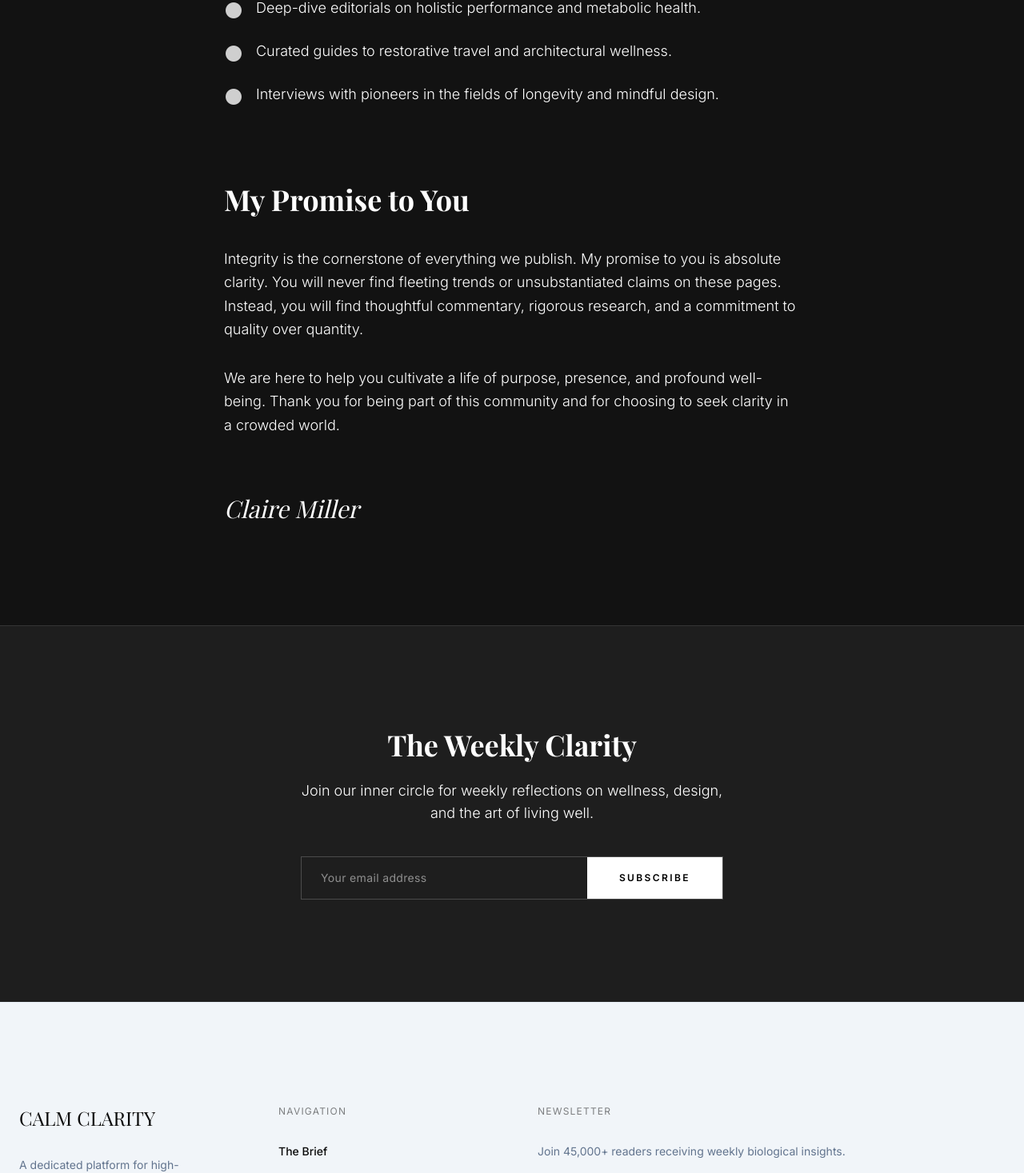
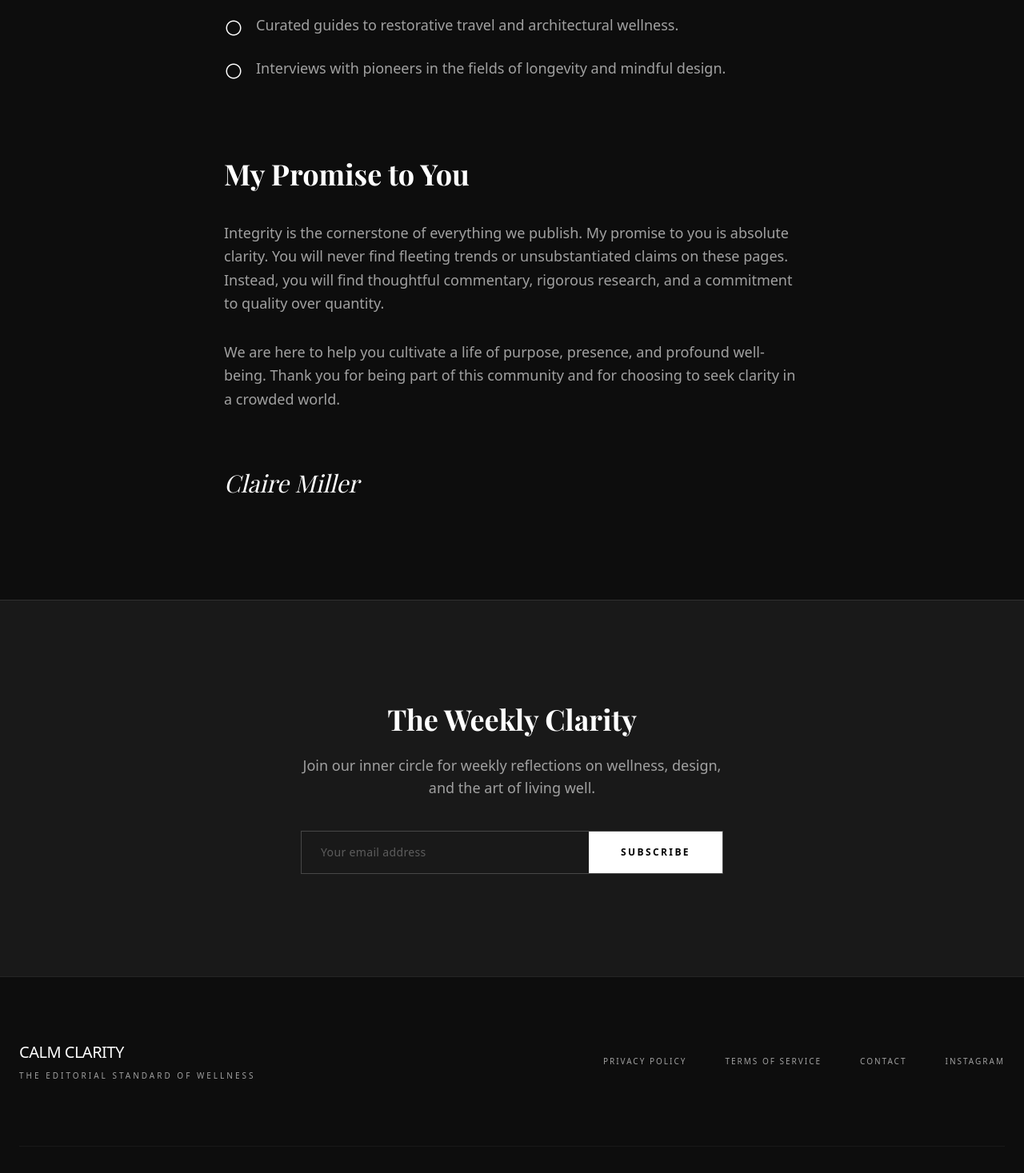
Before and after one commit to FormiloStudios/calmclarity_stitch, a Next.js app: page /story in a window 1280 px wide. Shown: the part 1317-2784 px from the top of the page at 80% size. Built offline with nearby package versions, Linux system fonts and the light colour scheme; a web font is replaced by a local one.

Commit message:
Update Story page design with Geist font and refined components

```diff
--- a/src/app/globals.css
+++ b/src/app/globals.css
@@ -3,11 +3,13 @@
 @theme {
   --color-primary: #FFFFFF;
   --color-background-light: #F9FAFB;
-  --color-background-dark: #121212;
+  --color-background-dark: #0D0D0D;
+  --color-muted: #A1A1A1;
   --color-slate-950: #0a0a0a;
 
   --font-display: 'Playfair Display', serif;
-  --font-sans: 'Inter', sans-serif;
+  --font-sans: var(--font-geist), 'Inter', sans-serif;
+  --font-inter: var(--font-inter), sans-serif;
 }
 
 :root {
@@ -26,10 +28,19 @@ body {
   background: var(--background);
   color: var(--foreground);
   font-family: var(--font-sans);
+  -webkit-font-smoothing: antialiased;
 }
 
-/* Custom Utilities */
-
+/* Material Symbols configuration matching the design */
+.material-symbols-outlined {
+  font-variation-settings:
+    'FILL' 0,
+    'wght' 300,
+    'GRAD' 0,
+    'opsz' 24;
+  display: inline-block;
+  vertical-align: middle;
+}
 
 .fade-in-section {
   opacity: 0;
--- a/src/app/layout.tsx
+++ b/src/app/layout.tsx
@@ -1,14 +1,19 @@
 import type { Metadata } from "next";
-import { Inter, Playfair_Display } from "next/font/google";
+import { Inter, Playfair_Display, Geist } from "next/font/google";
 import "./globals.css";
 
 const inter = Inter({
-  variable: "--font-sans",
+  variable: "--font-inter",
   subsets: ["latin"],
 });
 
 const playfair = Playfair_Display({
   variable: "--font-display",
+  subsets: ["latin"],
+});
+
+const geist = Geist({
+  variable: "--font-geist",
   subsets: ["latin"],
 });
 
@@ -25,10 +30,10 @@ export default function RootLayout({
   return (
     <html lang="en" className="dark">
       <head>
-        <link href="https://fonts.googleapis.com/icon?family=Material+Icons" rel="stylesheet" />
+        <link href="https://fonts.googleapis.com/css2?family=Material+Symbols+Outlined:opsz,wght,FILL,GRAD@24,300,0,0" rel="stylesheet" />
       </head>
       <body
-        className={`${inter.variable} ${playfair.variable} antialiased bg-background-light dark:bg-background-dark text-slate-900 dark:text-slate-100 font-sans transition-colors duration-300`}
+        className={`${geist.variable} ${inter.variable} ${playfair.variable} antialiased bg-background-light dark:bg-background-dark text-slate-900 dark:text-slate-100 font-sans transition-colors duration-300`}
       >
         {children}
       </body>
--- a/src/components/Footer.tsx
+++ b/src/components/Footer.tsx
@@ -2,87 +2,46 @@ import Link from "next/link";
 
 export function Footer() {
     return (
-        <footer className="bg-slate-100 dark:bg-slate-950 py-32 border-t border-slate-200 dark:border-white/5">
-            <div className="max-w-7xl mx-auto px-6">
-                <div className="grid grid-cols-1 md:grid-cols-4 gap-16 mb-24">
-                    <div className="md:col-span-1">
-                        <h4 className="font-display text-2xl mb-8">CALM CLARITY</h4>
-                        <p className="text-sm text-slate-500 dark:text-slate-400 leading-relaxed">
-                            A dedicated platform for high-performance health editorial, exploring
-                            the intersection of biology, technology, and intentionality.
+        <footer className="bg-background-dark border-t border-white/10 py-20 px-6">
+            <div className="max-w-7xl mx-auto flex flex-col md:flex-row justify-between items-start md:items-center gap-12">
+                <div>
+                    <p className="text-xl font-medium tracking-tight mb-2 text-white">
+                        CALM CLARITY
+                    </p>
+                    <p className="text-[10px] text-muted tracking-[0.3em] uppercase">
+                        The Editorial Standard of Wellness
                     </p>
                 </div>
-                    <div className="md:col-span-1">
-                        <h5 className="text-xs uppercase tracking-widest mb-8 opacity-50">
-                            Navigation
-                        </h5>
-                        <ul className="space-y-4 text-sm font-medium">
-                            <li>
-                                <Link href="#" className="hover:text-primary transition-colors">
-                                    The Brief
-                                </Link>
-                            </li>
-                            <li>
-                                <Link href="#" className="hover:text-primary transition-colors">
-                                    The Toolkit
-                                </Link>
-                            </li>
-                            <li>
-                                <Link href="#" className="hover:text-primary transition-colors">
-                                    The Story
-                                </Link>
-                            </li>
-                            <li>
-                                <Link href="#" className="hover:text-primary transition-colors">
+                <div className="flex flex-wrap gap-x-12 gap-y-6 text-[10px] tracking-[0.2em] uppercase font-light">
+                    <Link
+                        href="#"
+                        className="hover:text-white transition-colors text-muted"
+                    >
                         Privacy Policy
                     </Link>
-                            </li>
-                        </ul>
-                    </div>
-                    <div className="md:col-span-2">
-                        <h5 className="text-xs uppercase tracking-widest mb-8 opacity-50">
-                            Newsletter
-                        </h5>
-                        <p className="text-sm mb-8 text-slate-500">
-                            Join 45,000+ readers receiving weekly biological insights.
-                        </p>
-                        <form className="flex border-b border-slate-400 dark:border-white/20 pb-2 max-w-md group focus-within:border-primary transition-colors">
-                            <input
-                                className="bg-transparent border-none focus:ring-0 text-sm w-full placeholder:text-slate-500"
-                                placeholder="Email address"
-                                type="email"
-                            />
-                            <button className="material-icons text-sm" type="submit">
-                                arrow_forward
-                            </button>
-                        </form>
-                    </div>
-                </div>
-                <div className="flex flex-col md:flex-row justify-between items-center pt-8 border-t border-slate-200 dark:border-white/5">
-                    <p className="text-[10px] uppercase tracking-widest opacity-40 mb-4 md:mb-0">
-                        © 2024 Calm Clarity. All rights reserved.
-                    </p>
-                    <div className="flex space-x-8 opacity-60">
                     <Link
                         href="#"
-                            className="text-[10px] uppercase tracking-widest hover:opacity-100 transition-opacity"
+                        className="hover:text-white transition-colors text-muted"
+                    >
+                        Terms of Service
+                    </Link>
+                    <Link
+                        href="#"
+                        className="hover:text-white transition-colors text-muted"
+                    >
+                        Contact
+                    </Link>
+                    <Link
+                        href="#"
+                        className="hover:text-white transition-colors text-muted"
                     >
                         Instagram
                     </Link>
-                        <Link
-                            href="#"
-                            className="text-[10px] uppercase tracking-widest hover:opacity-100 transition-opacity"
-                        >
-                            Twitter
-                        </Link>
-                        <Link
-                            href="#"
-                            className="text-[10px] uppercase tracking-widest hover:opacity-100 transition-opacity"
-                        >
-                            LinkedIn
-                        </Link>
                 </div>
             </div>
+            <div className="max-w-7xl mx-auto mt-20 pt-8 border-t border-white/5 text-[9px] text-muted/50 tracking-[0.3em] uppercase flex justify-between">
+                <p>© 2024 CALM CLARITY. ALL RIGHTS RESERVED.</p>
+                <p>DESIGNED FOR INTENTION</p>
             </div>
         </footer>
     );
--- a/src/components/NewsletterSection.tsx
+++ b/src/components/NewsletterSection.tsx
@@ -11,7 +11,7 @@ export function NewsletterSection() {
                 </p>
                 <form className="flex flex-col sm:flex-row gap-0 border border-white/20 focus-within:border-white transition-colors">
                     <input
-                        className="flex-grow bg-transparent border-none focus:ring-0 px-6 py-4 text-sm tracking-wide text-white placeholder:text-muted/50"
+                        className="flex-grow bg-transparent border-none focus:ring-0 px-6 py-4 text-sm tracking-wide text-white placeholder:text-muted/50 font-light"
                         placeholder="Your email address"
                         type="email"
                     />
--- a/src/components/StoryContent.tsx
+++ b/src/components/StoryContent.tsx
@@ -36,27 +36,27 @@ export function StoryContent() {
                     </p>
                     <ul className="space-y-6 pt-4">
                         <li className="flex items-start">
-                            <span className="material-icons text-white mr-4 text-[10px] mt-1.5 opacity-80">
+                            <span className="material-symbols-outlined text-white mr-4 text-xs mt-1.5">
                                 circle
                             </span>
-                            <span>
+                            <span className="text-muted font-light">
                                 Deep-dive editorials on holistic performance and metabolic
                                 health.
                             </span>
                         </li>
                         <li className="flex items-start">
-                            <span className="material-icons text-white mr-4 text-[10px] mt-1.5 opacity-80">
+                            <span className="material-symbols-outlined text-white mr-4 text-xs mt-1.5">
                                 circle
                             </span>
-                            <span>
+                            <span className="text-muted font-light">
                                 Curated guides to restorative travel and architectural wellness.
                             </span>
                         </li>
                         <li className="flex items-start">
-                            <span className="material-icons text-white mr-4 text-[10px] mt-1.5 opacity-80">
+                            <span className="material-symbols-outlined text-white mr-4 text-xs mt-1.5">
                                 circle
                             </span>
-                            <span>
+                            <span className="text-muted font-light">
                                 Interviews with pioneers in the fields of longevity and mindful
                                 design.
                             </span>
--- a/src/components/StoryHeader.tsx
+++ b/src/components/StoryHeader.tsx
@@ -2,7 +2,7 @@ import Image from "next/image";
 
 export function StoryHeader() {
     return (
-        <section className="max-w-5xl mx-auto px-6 pt-32 pb-20">
+        <section className="max-w-5xl mx-auto px-6 pt-24 pb-20">
             <div className="flex flex-col md:flex-row items-center justify-between gap-16">
                 <div className="flex-1 text-left">
                     <h1 className="font-display text-5xl md:text-8xl font-bold leading-[1.1] text-white">
```
Also changed, not shown: src/components/Nav.tsx (+16 -16 lines). Lines whose indentation alone changed are shown as unchanged.
